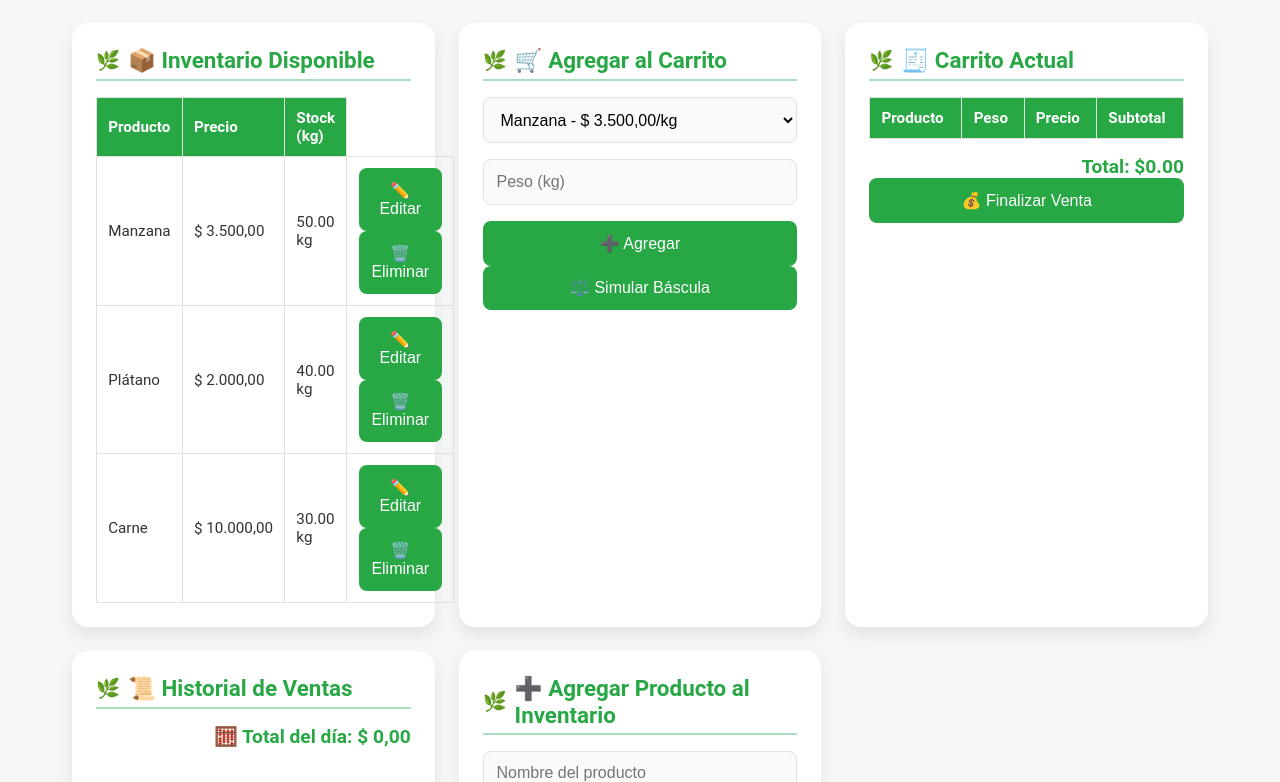
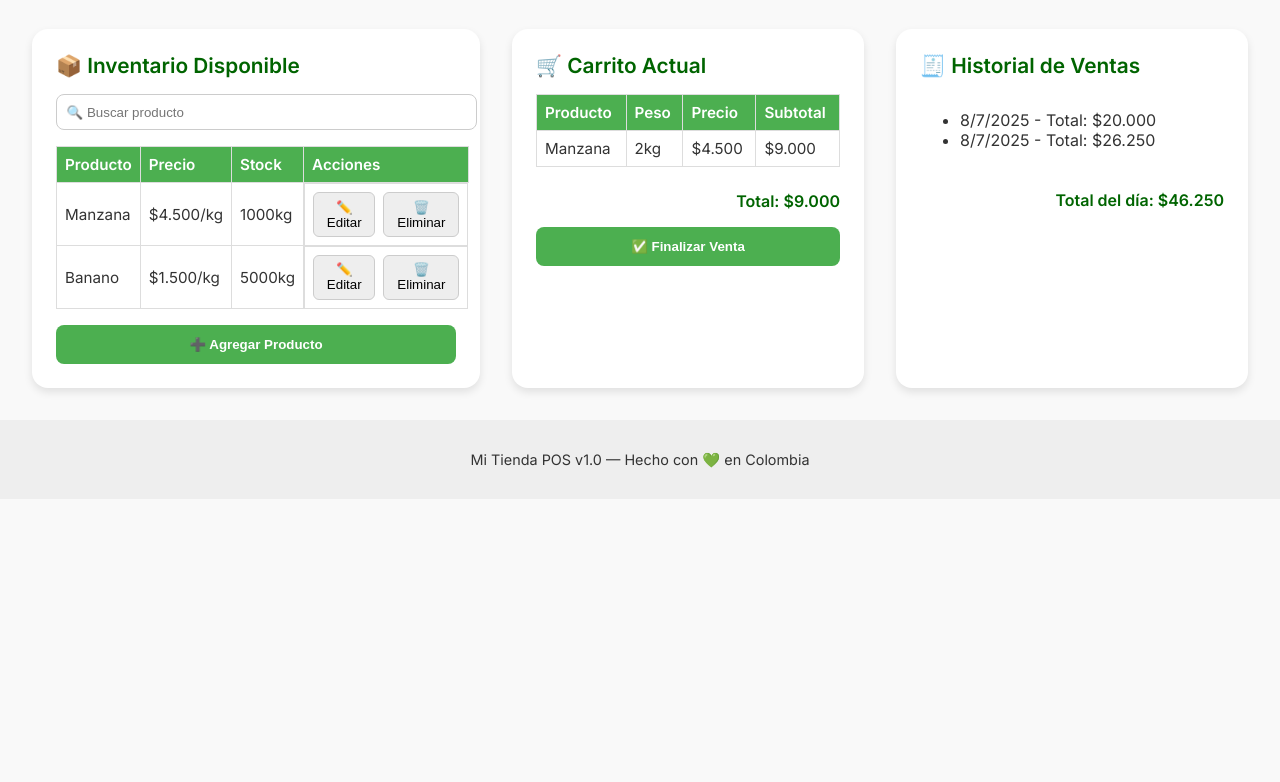
Before and after one commit to Jomago98-prog/Fruverplaza, a plain HTML site: page index.html in a window 1280 px wide. Shown: the part 75-857 px from the top of the page. After the commit the page ends 800 px from the top, so only its background shows below. Drawn offline with Linux system fonts and the light colour scheme.

Commit message:
Update index.html

```diff
--- a/index.html
+++ b/index.html
@@ -1,414 +1,279 @@
+<!DOCTYPE html>
+<html lang="es">
+<head>
+  <meta charset="UTF-8" />
+  <meta name="viewport" content="width=device-width, initial-scale=1.0" />
+  <title>🌿 Mi Tienda POS Pro</title>
+  <link href="https://fonts.googleapis.com/css2?family=Inter:wght@400;600&display=swap" rel="stylesheet">
   <style>
     :root {
-    --verde: #28a745;
-    --verde-claro: #a9dfbf;
-    --verde-hover: #218838;
-    --gris-fondo: #f5f7f6;
-    --gris-card: #ffffff;
-    --gris-texto: #333333;
-    --sombra: rgba(0, 0, 0, 0.08);
-    --borde: #e1e1e1;
+      --verde-oscuro: #006400;
+      --verde-claro: #4CAF50;
+      --verde-hover: #388e3c;
+      --gris-fondo: #f9f9f9;
+      --texto: #333;
+      --tarjeta: #fff;
+      --sombra: rgba(0, 0, 0, 0.1);
     }
 
-  * { box-sizing: border-box; }
-
     body {
+      font-family: 'Inter', sans-serif;
       margin: 0;
-    font-family: 'Roboto', sans-serif;
       background-color: var(--gris-fondo);
-    color: var(--gris-texto);
+      color: var(--texto);
+      transition: background 0.3s, color 0.3s;
     }
 
     header {
-    background-color: var(--verde);
-    color: white;
+      display: flex;
+      justify-content: space-between;
+      align-items: center;
+      background-color: var(--verde-oscuro);
+      color: #fff;
       padding: 1rem 2rem;
-    font-size: 1.8rem;
-    text-align: center;
-    font-weight: bold;
-    box-shadow: 0 2px 4px var(--sombra);
-    letter-spacing: 0.5px;
+    }
+
+    header h1 {
+      margin: 0;
+      display: flex;
+      align-items: center;
+      gap: 0.5rem;
+      font-weight: 600;
+      font-size: 1.5rem;
+    }
+
+    header button {
+      background: none;
+      border: 2px solid #fff;
+      color: #fff;
+      padding: 0.5rem 1rem;
+      border-radius: 8px;
+      cursor: pointer;
+      transition: background 0.3s, color 0.3s;
+    }
+
+    header button:hover {
+      background-color: #fff;
+      color: var(--verde-oscuro);
     }
 
     main {
-    display: grid;
-    grid-template-columns: repeat(auto-fit, minmax(280px, 1fr));
-    gap: 1.5rem;
+      display: flex;
+      flex-wrap: wrap;
+      gap: 2rem;
       padding: 2rem;
-    max-width: 1200px;
-    margin: 0 auto;
+      justify-content: center;
     }
 
-  section {
-    background-color: var(--gris-card);
-    border-radius: 1rem;
+    .tarjeta {
+      background-color: var(--tarjeta);
+      border-radius: 16px;
+      box-shadow: 0 4px 8px var(--sombra);
+      max-width: 400px;
+      flex: 1 1 300px;
+      display: flex;
+      flex-direction: column;
       padding: 1.5rem;
-    box-shadow: 0 8px 16px var(--sombra);
-    transition: transform 0.2s, box-shadow 0.2s;
+      gap: 1rem;
+      transition: transform 0.2s;
     }
 
-  section:hover {
+    .tarjeta:hover {
       transform: translateY(-2px);
-    box-shadow: 0 12px 24px var(--sombra);
     }
 
-  h2 {
-    margin-top: 0;
-    margin-bottom: 1rem;
-    font-size: 1.4rem;
-    color: var(--verde);
+    .tarjeta h2 {
+      margin: 0;
+      color: var(--verde-oscuro);
+      font-size: 1.3rem;
       display: flex;
       align-items: center;
       gap: 0.5rem;
-    border-bottom: 2px solid var(--verde-claro);
-    padding-bottom: 0.3rem;
     }
 
-  input, select {
+    input[type="text"], input[type="number"] {
+      padding: 0.6rem;
+      border-radius: 8px;
+      border: 1px solid #ccc;
       width: 100%;
-    padding: 0.8rem;
-    margin-bottom: 1rem;
-    border: 1px solid var(--borde);
-    border-radius: 0.5rem;
-    font-size: 1rem;
-    background-color: #fafafa;
-    transition: border-color 0.2s;
+      transition: border-color 0.3s;
     }
 
-  input:focus, select:focus {
-    border-color: var(--verde);
+    input[type="text"]:focus, input[type="number"]:focus {
+      border-color: var(--verde-claro);
       outline: none;
-  }
-
-  button {
-    width: 100%;
-    padding: 0.8rem;
-    background-color: var(--verde);
-    color: white;
-    border: none;
-    border-radius: 0.5rem;
-    cursor: pointer;
-    font-size: 1rem;
-    display: flex;
-    align-items: center;
-    justify-content: center;
-    gap: 0.5rem;
-    transition: background-color 0.3s, transform 0.2s;
-  }
-
-  button:hover {
-    background-color: var(--verde-hover);
-    transform: translateY(-1px);
-  }
-
-  button:disabled {
-    background-color: #cccccc;
-    cursor: not-allowed;
     }
 
     table {
       width: 100%;
       border-collapse: collapse;
+    }
+
+    thead {
+      background-color: var(--verde-claro);
+      color: #fff;
+    }
+
+    th, td {
+      padding: 0.5rem;
+      border: 1px solid #ddd;
+      text-align: left;
       font-size: 0.95rem;
+    }
+
+    button.agregar, button.finalizar {
+      background-color: var(--verde-claro);
+      color: #fff;
+      border: none;
+      padding: 0.75rem;
+      border-radius: 8px;
+      cursor: pointer;
+      font-weight: 600;
+      display: flex;
+      align-items: center;
+      justify-content: center;
+      gap: 0.5rem;
+      transition: background 0.3s;
+    }
+
+    button.agregar:hover, button.finalizar:hover {
+      background-color: var(--verde-hover);
+    }
+
+    .total, .total-dia {
+      font-weight: bold;
+      text-align: right;
+      color: var(--verde-oscuro);
       margin-top: 0.5rem;
     }
 
-  th, td {
-    border: 1px solid var(--borde);
-    padding: 0.7rem;
-    text-align: left;
+    footer {
+      text-align: center;
+      padding: 1rem;
+      background-color: #eee;
+      font-size: 0.9rem;
     }
 
-  th {
-    background-color: var(--verde);
-    color: white;
+    .acciones-btn {
+      display: flex;
+      gap: 0.5rem;
+      justify-content: center;
     }
 
-  .total {
-    text-align: right;
-    font-weight: bold;
-    margin-top: 1rem;
-    font-size: 1.2rem;
-    color: var(--verde);
+    .acciones-btn button {
+      background-color: #eee;
+      border: 1px solid #ccc;
+      border-radius: 6px;
+      padding: 0.4rem 0.8rem;
+      cursor: pointer;
+      transition: background 0.3s;
+      display: flex;
+      align-items: center;
+      gap: 0.3rem;
     }
 
-  ul {
-    padding-left: 1rem;
+    .acciones-btn button:hover {
+      background-color: #ddd;
     }
 
-  li {
-    margin-bottom: 0.5rem;
+    /* Modo oscuro */
+    body.dark {
+      --verde-oscuro: #bbf7d0;
+      --verde-claro: #22c55e;
+      --verde-hover: #16a34a;
+      --gris-fondo: #1a1a1a;
+      --texto: #eee;
+      --tarjeta: #2c2c2c;
+      --sombra: rgba(255, 255, 255, 0.1);
     }
 
-  .fade-in {
-    animation: fadeIn 0.4s ease-in;
-  }
-
-  @keyframes fadeIn {
-    from { opacity: 0; }
-    to { opacity: 1; }
-  }
-
-  h2::before {
-    content: '🌿';
-    font-size: 1.2rem;
+    .modo-svg {
+      width: 20px;
+      height: 20px;
+      vertical-align: middle;
     }
   </style>
+</head>
 <body>
   <header>
-    🌿 Fruver Plaza
+    <h1>🌿 Mi Tienda POS Pro</h1>
+    <button id="toggleModo">
+      <svg class="modo-svg" fill="none" stroke="currentColor" viewBox="0 0 24 24">
+        <path stroke-linecap="round" stroke-linejoin="round" stroke-width="2" d="M12 3v1m0 16v1m8.66-9h1M3.34 12h1m14.14 5.66l.71.71M4.93 4.93l.71.71M19.07 4.93l-.71.71M4.93 19.07l-.71-.71"></path>
+      </svg>
+      Modo Oscuro
+    </button>
   </header>
+
   <main>
-    <section>
+    <section class="tarjeta">
       <h2>📦 Inventario Disponible</h2>
-      <table id="inventarioTabla">
+      <input type="text" placeholder="🔍 Buscar producto" id="buscador">
+      <table>
         <thead>
+          <tr><th>Producto</th><th>Precio</th><th>Stock</th><th>Acciones</th></tr>
+        </thead>
+        <tbody>
           <tr>
-            <th>Producto</th>
-            <th>Precio</th>
-            <th>Stock (kg)</th>
+            <td>Manzana</td>
+            <td>$4.500/kg</td>
+            <td>1000kg</td>
+            <td class="acciones-btn">
+              <button>✏️ Editar</button>
+              <button>🗑️ Eliminar</button>
+            </td>
           </tr>
-        </thead>
-        <tbody></tbody>
+          <tr>
+            <td>Banano</td>
+            <td>$1.500/kg</td>
+            <td>5000kg</td>
+            <td class="acciones-btn">
+              <button>✏️ Editar</button>
+              <button>🗑️ Eliminar</button>
+            </td>
+          </tr>
+        </tbody>
       </table>
+      <button class="agregar">➕ Agregar Producto</button>
     </section>
 
-    <section>
-      <h2>🛒 Agregar al Carrito</h2>
-      <select id="selectProducto"></select>
-      <input type="number" id="peso" placeholder="Peso (kg)" min="0.01" step="0.01" />
-      <button onclick="agregarAlCarrito()">➕ Agregar</button>
-      <button onclick="simularBascula()">⚖️ Simular Báscula</button>
+    <section class="tarjeta">
+      <h2>🛒 Carrito Actual</h2>
+      <table>
+        <thead>
+          <tr><th>Producto</th><th>Peso</th><th>Precio</th><th>Subtotal</th></tr>
+        </thead>
+        <tbody>
+          <tr>
+            <td>Manzana</td>
+            <td>2kg</td>
+            <td>$4.500</td>
+            <td>$9.000</td>
+          </tr>
+        </tbody>
+      </table>
+      <div class="total">Total: $9.000</div>
+      <button class="finalizar">✅ Finalizar Venta</button>
     </section>
 
-    <section>
-      <h2>🧾 Carrito Actual</h2>
-      <table id="carritoTabla">
-        <thead>
-          <tr>
-            <th>Producto</th>
-            <th>Peso</th>
-            <th>Precio</th>
-            <th>Subtotal</th>
-          </tr>
-        </thead>
-        <tbody></tbody>
-      </table>
-      <div class="total" id="total">Total: $0.00</div>
-      <button onclick="finalizarVenta()">💰 Finalizar Venta</button>
-    </section>
-
-    <section>
-      <h2>📜 Historial de Ventas</h2>
-      <ul id="historial"></ul>
-      <div class="total" id="totalVentasDelDia">Total del día: $0.00</div>
-
-    </section>
-
-    <section>
-      <h2>➕ Agregar Producto al Inventario</h2>
-      <input type="text" id="nuevoNombre" placeholder="Nombre del producto" />
-      <input type="number" id="nuevoPrecio" placeholder="Precio por kg" step="0.01" />
-      <input type="number" id="nuevoStock" placeholder="Stock inicial (kg)" step="0.01" />
-      <button onclick="agregarProductoInventario()">✅ Guardar Producto</button>
+    <section class="tarjeta">
+      <h2>🧾 Historial de Ventas</h2>
+      <ul id="historialVentas">
+        <li>8/7/2025 - Total: $20.000</li>
+        <li>8/7/2025 - Total: $26.250</li>
+      </ul>
+      <div class="total-dia">Total del día: $46.250</div>
     </section>
   </main>
+
+  <footer>
+    <p>Mi Tienda POS v1.0 — Hecho con 💚 en Colombia</p>
+  </footer>
+
   <script>
-  let inventario = [];
-  let carrito = [];
-  let historial = [];
-  const formatoMoneda = new Intl.NumberFormat('es-CO', { style: 'currency', currency: 'COP' });
-
-  function guardarLocal() {
-    localStorage.setItem('pos_inventario', JSON.stringify(inventario));
-    localStorage.setItem('pos_historial', JSON.stringify(historial));
-  }
-
-  function cargarLocal() {
-    const inv = localStorage.getItem('pos_inventario');
-    const hist = localStorage.getItem('pos_historial');
-
-    if (inv) {
-      inventario = JSON.parse(inv);
-    } else {
-      inventario = [
-        { nombre: "Manzana", precio: 3500, stock: 50 },
-        { nombre: "Plátano", precio: 2000, stock: 40 },
-        { nombre: "Carne", precio: 10000, stock: 30 }
-      ];
-    }
-
-    historial = hist ? JSON.parse(hist) : [];
-  }
-
-  function actualizarInventario() {
-    const tbody = document.querySelector('#inventarioTabla tbody');
-    const select = document.getElementById('selectProducto');
-    tbody.innerHTML = '';
-    select.innerHTML = '';
-
-    inventario.forEach((item, index) => {
-      tbody.insertAdjacentHTML('beforeend', `
-        <tr>
-          <td>${item.nombre}</td>
-          <td>${formatoMoneda.format(item.precio)}</td>
-          <td>${item.stock.toFixed(2)} kg</td>
-          <td>
-            <button onclick="editarProducto(${index})">✏️ Editar</button>
-            <button onclick="eliminarProducto(${index})">🗑️ Eliminar</button>
-          </td>
-        </tr>
-      `);
-      const option = document.createElement('option');
-      option.value = item.nombre;
-      option.textContent = `${item.nombre} - ${formatoMoneda.format(item.precio)}/kg`;
-      select.appendChild(option);
+    document.getElementById('toggleModo').addEventListener('click', () => {
+      document.body.classList.toggle('dark');
     });
-  }
-
-  function agregarAlCarrito() {
-    const nombre = document.getElementById('selectProducto').value;
-    const peso = parseFloat(document.getElementById('peso').value);
-
-    if (!nombre || isNaN(peso) || peso <= 0) {
-      alert('Por favor, completa los campos correctamente.');
-      return;
-    }
-
-    const producto = inventario.find(p => p.nombre === nombre);
-    if (!producto || producto.stock < peso) {
-      alert('Stock insuficiente.');
-      return;
-    }
-
-    producto.stock -= peso;
-    const subtotal = producto.precio * peso;
-    carrito.push({ nombre, precio: producto.precio, peso, subtotal });
-
-    actualizarInventario();
-    actualizarCarrito();
-    guardarLocal();
-    document.getElementById('peso').value = '';
-  }
-
-  function actualizarCarrito() {
-    const tbody = document.querySelector('#carritoTabla tbody');
-    tbody.innerHTML = '';
-
-    let total = 0;
-    carrito.forEach(item => {
-      total += item.subtotal;
-      tbody.insertAdjacentHTML('beforeend', `
-        <tr class="fade-in">
-          <td>${item.nombre}</td>
-          <td>${item.peso.toFixed(2)} kg</td>
-          <td>${formatoMoneda.format(item.precio)}</td>
-          <td>${formatoMoneda.format(item.subtotal)}</td>
-        </tr>
-      `);
-    });
-
-    document.getElementById('total').textContent = `Total: ${formatoMoneda.format(total)}`;
-  }
-
-  function finalizarVenta() {
-    if (carrito.length === 0) {
-      alert('El carrito está vacío.');
-      return;
-    }
-
-    const totalVenta = carrito.reduce((sum, item) => sum + item.subtotal, 0);
-    const venta = {
-      fecha: new Date().toLocaleString(),
-      total: totalVenta.toFixed(2),
-      items: carrito.slice()
-    };
-
-    historial.push(venta);
-    carrito = [];
-    actualizarCarrito();
-    mostrarHistorial();
-    guardarLocal();
-
-    alert(`✅ Venta completada por ${formatoMoneda.format(totalVenta)}`);
-  }
-function mostrarHistorial() {
-  const historialUl = document.getElementById('historial');
-  const totalVentasDelDia = document.getElementById('totalVentasDelDia');
-  historialUl.innerHTML = '';
-
-  let total = 0;
-  historial.forEach(v => {
-    const li = document.createElement('li');
-    const ventaTotal = parseFloat(v.total);
-    li.textContent = `${v.fecha} - Total: ${formatoMoneda.format(ventaTotal)}`;
-    historialUl.appendChild(li);
-    total += ventaTotal;
-  });
-
-  totalVentasDelDia.textContent = `🧮 Total del día: ${formatoMoneda.format(total)}`;
-  }
-
-  function agregarProductoInventario() {
-    const nombre = document.getElementById('nuevoNombre').value.trim();
-    const precio = parseFloat(document.getElementById('nuevoPrecio').value);
-    const stock = parseFloat(document.getElementById('nuevoStock').value);
-
-    if (!nombre || isNaN(precio) || precio <= 0 || isNaN(stock) || stock <= 0) {
-      alert('Completa todos los campos correctamente.');
-      return;
-    }
-
-    inventario.push({ nombre, precio, stock });
-    guardarLocal();
-    actualizarInventario();
-
-    document.getElementById('nuevoNombre').value = '';
-    document.getElementById('nuevoPrecio').value = '';
-    document.getElementById('nuevoStock').value = '';
-    alert(`✅ Producto "${nombre}" agregado al inventario.`);
-  }
-
-  function editarProducto(index) {
-    const producto = inventario[index];
-    const nuevoNombre = prompt("Nombre del producto:", producto.nombre);
-    const nuevoPrecio = parseFloat(prompt("Precio por kg:", producto.precio));
-    const nuevoStock = parseFloat(prompt("Stock en kg:", producto.stock));
-
-    if (!nuevoNombre || isNaN(nuevoPrecio) || nuevoPrecio <= 0 || isNaN(nuevoStock) || nuevoStock < 0) {
-      alert("❗ Entrada no válida. No se realizaron cambios.");
-      return;
-    }
-
-    inventario[index] = {
-      nombre: nuevoNombre.trim(),
-      precio: nuevoPrecio,
-      stock: nuevoStock
-    };
-
-    guardarLocal();
-    actualizarInventario();
-    alert(`✅ Producto actualizado: ${nuevoNombre}`);
-  }
-
-  function eliminarProducto(index) {
-    if (confirm(`¿Seguro que quieres eliminar "${inventario[index].nombre}" del inventario?`)) {
-      inventario.splice(index, 1);
-      guardarLocal();
-      actualizarInventario();
-      alert(`🗑️ Producto eliminado.`);
-    }
-  }
-
-  function simularBascula() {
-    const pesoAleatorio = (Math.random() * 5 + 0.2).toFixed(2);
-    document.getElementById('peso').value = pesoAleatorio;
-    alert(`⚖️ Báscula simula: ${pesoAleatorio} kg`);
-  }
-
-  cargarLocal();
-  actualizarInventario();
-  mostrarHistorial();
   </script>
 </body>
 </html>
```
Lines whose indentation alone changed are shown as unchanged.
